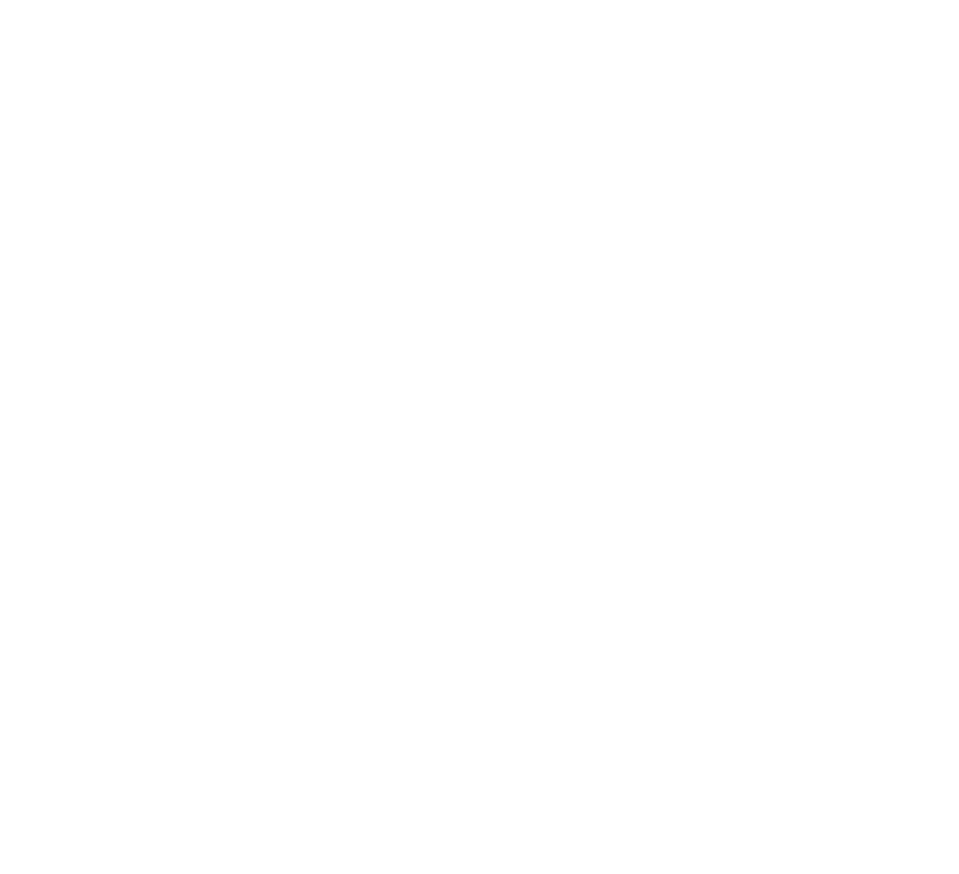
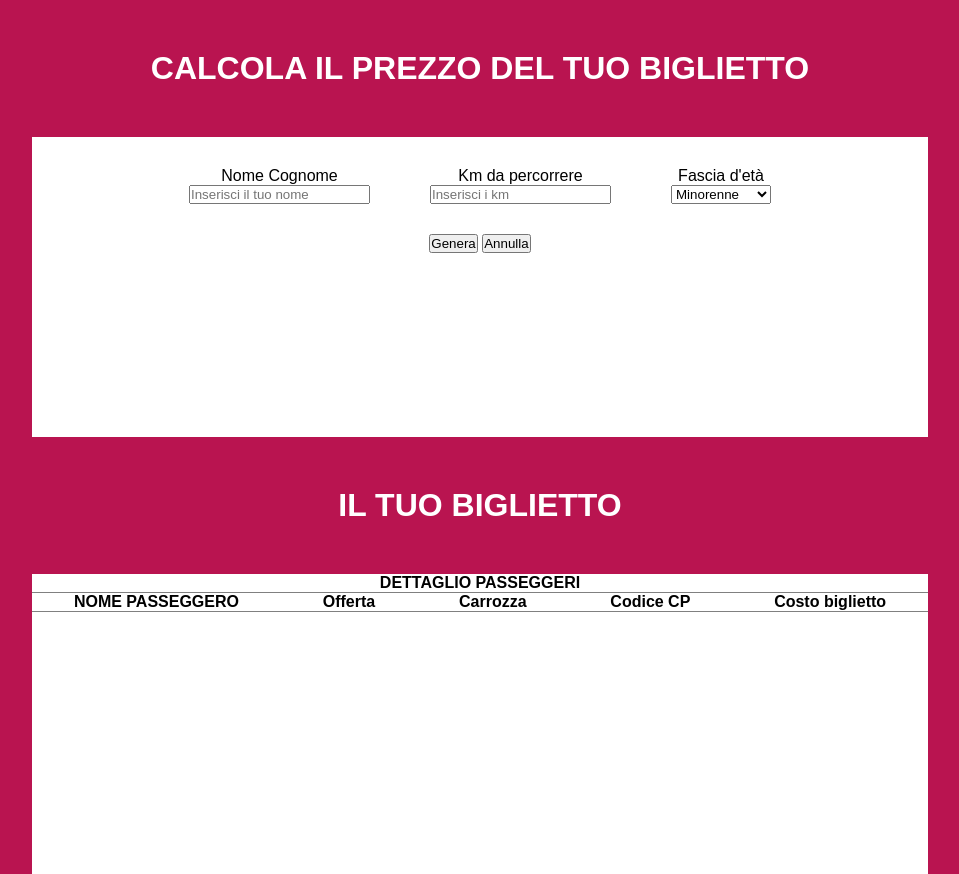
Before and after one commit to elefly13/js-biglietto-treno-form, a plain HTML site: page index.html in a window 1280 px wide. Shown: the whole page, without its empty margins (160-1119 px from the left). Before the commit the page ends 800 px from the top, so only its background shows below. Drawn offline with Linux system fonts and the light colour scheme.

Commit message:
avanzamento lavoro

```diff
--- a/css/style.css
+++ b/css/style.css
@@ -4,13 +4,75 @@
     box-sizing: border-box;
 }
 /* common */
+body {
+    background-color: #B91450;
+    font-family: Arial, Helvetica, sans-serif;
+    text-align: center;
+
+}
 /* fine common */
 
 /* inizio form raccolta dati utente */
+.box_titolo {
+    width: 100%;
+    text-align: center;
+
+}
+.titolo {
+    color: white;
+    padding-top: 50px;
+    padding-bottom: 50px;
+}
+.container_form {
+    width: 70%;
+    height: 300px;
+    background-color: white;
+    margin: 0 auto;
+}
+
+.box_form {
+    display: flex;
+    width: 70%;
+    justify-content: center;
+    margin: auto;
+
+}
+.item {
+    width: 300px;
+    margin: 30px;
+}
+label {
+    display: block;
+}
 /* fine form raccolta dati utente */
 
+/* inizio box bottoni */
+
+/* fine box bottoni */
+
+
+
+
 /* inizio biglietto treno  */
+.box {
+
+    width: 100%;
+
+    /* display: none; */
+}
+.container_dati {
+    width: 70%;
+    height: 300px;
+    background-color: white;
+    margin: 0 auto;
+}
+.box_dati {
+    border-top: 1px solid gray;
+    border-bottom: 1px solid gray;
+}
+.lista_dati {
+    display: flex;
+    list-style: none;
+    justify-content: space-around;
+}
 /* fine biglietto treno  */
-
-/* inizio debug */
-/* fine debug */
--- a/index.html
+++ b/index.html
@@ -7,26 +7,80 @@
     <link rel="stylesheet" href="css/style.css">
     <title>Calcolo del prezzo del biglietto del treno con form</title>
 </head>
-<body class="debug">
+<body>
     <header>
-        <h1 class="titolo"></h1>
+        <div class="box-titolo">
+            <h1 class="titolo">CALCOLA IL PREZZO DEL TUO BIGLIETTO</h1>
+        </div>
     </header>
     <main>
         <!-- inizio form raccolta dati utente -->
         <div class="container_form">
             <div class="box_form">
-
+                <!-- input per nome e cognome  -->
+                <div class="item">
+                    <label for="nome">Nome Cognome</label>
+                    <input id="nome" type="text" name="nome" placeholder="Inserisci il tuo nome">
+                </div>
+                <!-- input per numero km  -->
+                <div class="item">
+                    <label for="km">Km da percorrere</label>
+                    <input id="km" type="text" name="km" placeholder="Inserisci i km">
+                </div>
+                <!-- input per fascia d'età -->
+                <div class="item">
+                    <label for="Fascia-eta">Fascia d'età</label>
+                    <select name="fascia-eta" id="fascia-eta">
+                        <option value="minorenne">Minorenne</option>
+                        <option value="maggiorenne">Maggiorenne</option>
+                        <option value="over65">Over65</option>
+                    </select>
+                </div>
+            </div>
+            <div class="box_bottoni">
+                <button id="calcolaPrezzo">Genera</button>
+                <button id="annulla">Annulla</button>
             </div>
         </div>
         <!-- fine form raccolta dati utente -->
         <!-- inizio biglietto treno  -->
         <div class="container_biglietto">
-            <h1 class="titolo_biglietto"></h1>
-            <div class="container_dati">
-                <div class="box_dati">
+            <div id="biglietto" class="box">
+                <h1 class="titolo">IL TUO BIGLIETTO</h1>
+                <div class="container_dati">
+                    <div class="dettaglio">
+                        <h4>DETTAGLIO PASSEGGERI</h4>
+                    </div>
+                    <div class="box_dati">
+                        <ul class="lista_dati">
+                            <li>
+                                <h4>NOME PASSEGGERO</h4>
+                                <div id="nome"></div>
+                            </li>
+                            <li>
+                                <h4>Offerta</h4>
+                                <div id="offerta"></div>
+                            </li>
+                            <li>
+                                <h4>Carrozza</h4>
+                                <div id="numero-carrozza"></div>
+                            </li>
+                            <li>
+                                <h4>Codice CP</h4>
+                                <div id="codiceCp"></div>
+                            </li>
+                            <li>
+                                <h4>Costo biglietto</h4>
+                                <div id="costo-biglietto"></div>
+                            </li>
+                        </ul>
 
+
+                    </div>
                 </div>
+
             </div>
+
         </div>
         <!-- fine biglietto treno  -->
 
--- a/js/main.js
+++ b/js/main.js
@@ -1,5 +1,34 @@
 // Creiamo un finto biglietto del treno con:
+var btnGenera = document.getElementById('calcolaPrezzo');
+console.log(btnGenera);
+
+btnGenera.addEventListener('click',
+    function() {
+        var nome = document.getElementById('nome').value;
+        var km = document.getElementById('km').value;
+        var fasciaEta = document.getElementById('fascia-eta').value;
+
+        var biglietto = document.getElementById('biglietto');
+        biglietto.style.display = 'block';
+    }
+)
+
+var btnAnnulla = document.getElementById('annulla');
+
+btnAnnulla.addEventListener('click',
+    function() {
+        var biglietto = document.getElementById('biglietto');
+        biglietto.style.display = "none";
+
+        document.getElementById('nome').value = '';
+        document.getElementById('km').value = '';
+        document.getElementById('fascia-eta').value = '';
+        }
+)
+
+
 // Nome passeggero
+
 // Codice treno (numero casuale tra 90000 e 100000 escluso)
 // Numero carrozza
 // Prezzo calcolato
```
